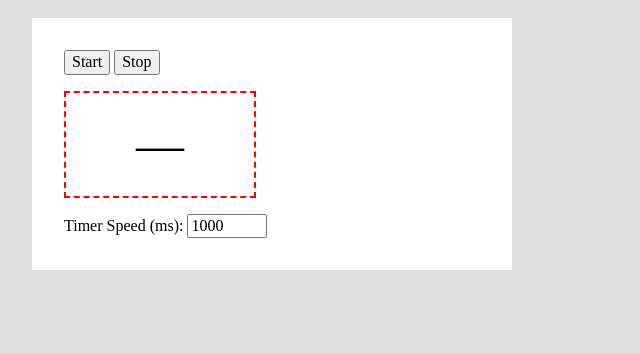
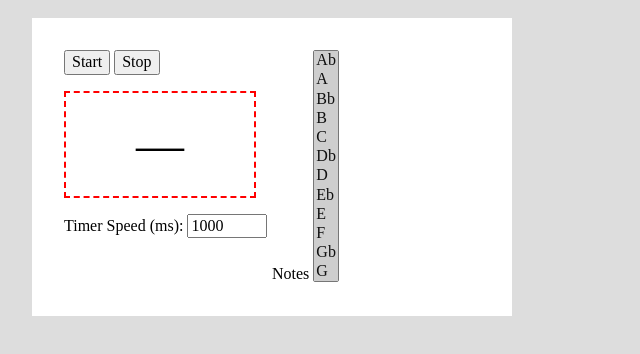
Before and after one commit to lwdevdev/piano, a website built with Vite: page index.html in a window 1280 px wide. Shown: the part 72-426 px from the top of the page, without its empty margins (0-640 px from the left). Built offline with nearby package versions, Linux system fonts and the light colour scheme.

Commit message:
added note selection feature

```diff
--- a/index.html
+++ b/index.html
@@ -11,13 +11,33 @@
   <body>
     <h1>Practice</h1>
     <main>
-      <button id="btn--start">Start</button>
-      <button id="btn--stop">Stop</button>
+      <div>
+        <button id="btn--start">Start</button>
+        <button id="btn--stop">Stop</button>
 
-      <div id="notes">—</div>
+        <div id="notes">—</div>
 
-      <label for="timer">Timer Speed (ms):</label>
-      <input id="timer" step="500" min="0" max="10000" type="number">
+        <label for="timer">Timer Speed (ms):</label>
+        <input id="timer" step="500" min="0" max="10000" type="number">
+      </div>
+
+      <div>
+        <label for="selectedNotes">Notes</label>
+        <select id="selectedNotes" name="selectedNotes" size="12" multiple>
+          <option selected value="Ab">Ab</option>
+          <option selected value="A">A</option>
+          <option selected value="Bb">Bb</option>
+          <option selected value="B">B</option>
+          <option selected value="C">C</option>
+          <option selected value="Db">Db</option>
+          <option selected value="D">D</option>
+          <option selected value="Eb">Eb</option>
+          <option selected value="E">E</option>
+          <option selected value="F">F</option>
+          <option selected value="Gb">Gb</option>
+          <option selected value="G">G</option>
+        </select>
+      </div>
     </main>
 
     <script type="module" src="/src/main.js"></script>
--- a/public/styles.css
+++ b/public/styles.css
@@ -8,6 +8,13 @@ body {
 main {
   padding: 2rem;
   background: #fff;
+  display: flex;
+  flex-wrap: wrap;
+}
+
+main > div {
+  flex-basis: 50%;
+  box-sizing: border-box;
 }
 
 h1, h2, h3, h4, h5, h6 {
--- a/src/main.js
+++ b/src/main.js
@@ -1,21 +1,34 @@
 var settings =
   JSON.parse(sessionStorage.getItem('settings')) || { timer: '1000' };
 
-var loop = true;
-const allNotes = ['Ab', 'A', 'Bb', 'B', 'C', 'Db', 'D', 'Eb', 'E',
-  'F', 'Gb', 'G'];
-var notes = allNotes.slice();
-
-
+// handlers
+//
 const notesDiv = document.querySelector('#notes');
 const btnStart = document.querySelector('#btn--start');
 const btnStop = document.querySelector('#btn--stop');
 const inputTimer = document.querySelector('#timer');
+const selectedNotes = document.querySelector('#selectedNotes');
 
+// defaults
+//
+var loop = true;
+var allNotes = [...selectedNotes.selectedOptions].map(e=>e.value);
 inputTimer.value = settings.timer;
 
+console.log(allNotes);
+
+// event listeners
+//
+selectedNotes.addEventListener('change', () => {
+  stopLoop();
+  window.setTimeout(function() {
+    allNotes = [...selectedNotes.selectedOptions].map(e=>e.value);
+    console.log(allNotes);
+  }, 1);
+});
+
 inputTimer.addEventListener('change', () => {
-  loop = false;
+  stopLoop();
 
   // timeout is to make sure new value is registered
   window.setTimeout(function() {
@@ -25,11 +38,12 @@ inputTimer.addEventListener('change', () => {
 });
 
 btnStop.addEventListener('click', async () => {
-  loop = false;
+  stopLoop();
 });
 
 btnStart.addEventListener('click', async () => {
   loop = true;
+  var notes = allNotes.slice();
 
   while (notes.length) {
     if (!loop) {
@@ -61,3 +75,7 @@ function save() {
   sessionStorage.setItem('settings', JSON.stringify(settings));
   console.log('saved');
 }
+
+function stopLoop() {
+  loop = false;
+}
```
